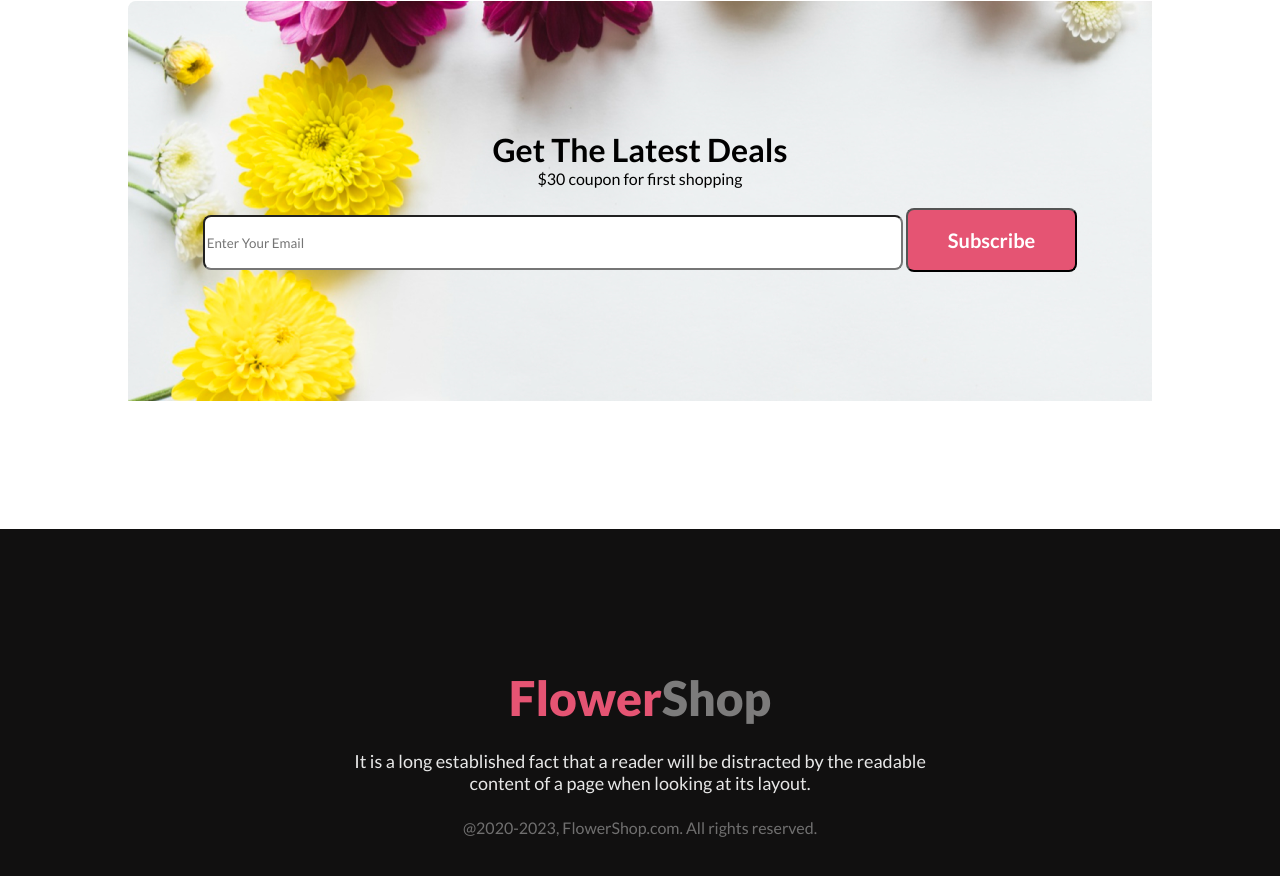
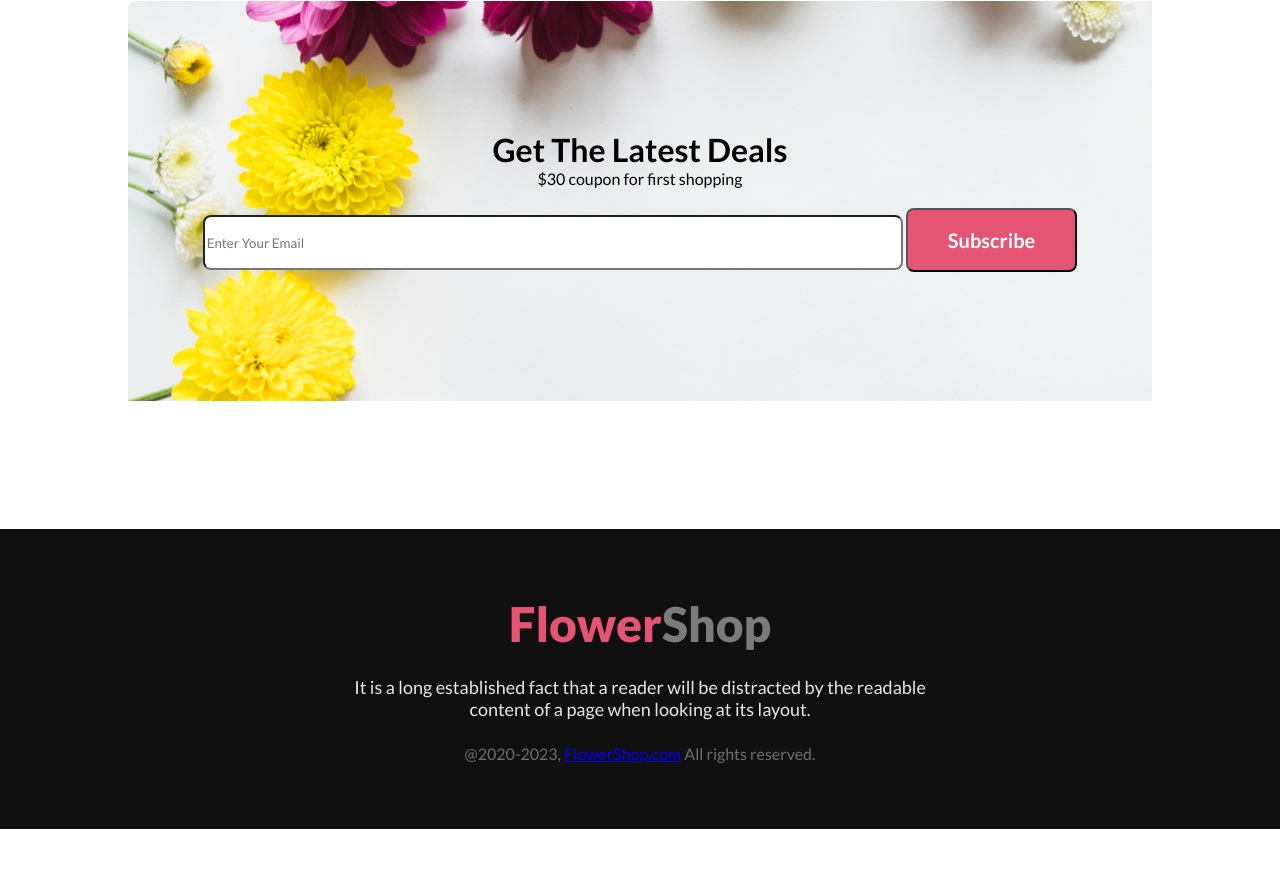
Before and after one commit to devexnur/bloom-and-grow, a plain HTML site: page index.html in a window 1280 px wide. Shown: the part 2796-3672 px from the top of the page. After the commit the page ends 3625 px from the top, so only its background shows below. Drawn offline with Linux system fonts and the light colour scheme; files whose address does not match are found by name.

Commit message:
fixed some error

```diff
--- a/index.html
+++ b/index.html
@@ -118,7 +118,7 @@
     <footer class="footer">
       <h1 class="footer-title"><span class="primary">Flower</span>Shop</h1>
       <p class="footer-desc">It is a long established fact that a reader will be distracted by the readable <br> content of a page when looking at its layout.</p>
-      <p class="rights">&#64;2020-2023, FlowerShop.com. All rights reserved. </p>
+      <p class="rights">&#64;2020-2023, <a href="#">FlowerShop.com</a> All rights reserved. </p>
     </footer>
   </body>
 </html>
--- a/styles/styles.css
+++ b/styles/styles.css
@@ -162,7 +162,7 @@
   text-align: center;
   margin-top: 128px;
   background: #111010;
-  height: 449px;
+  height: 300px;
   width: 100%;
 }
 .footer-title {
```
